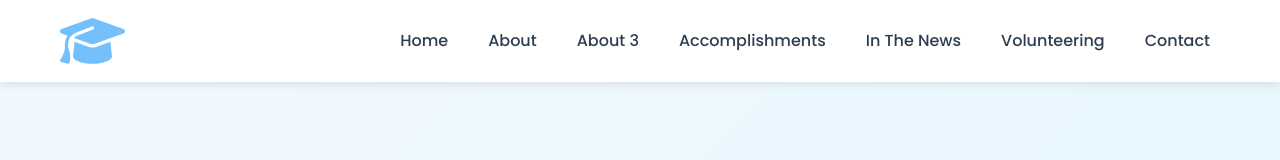
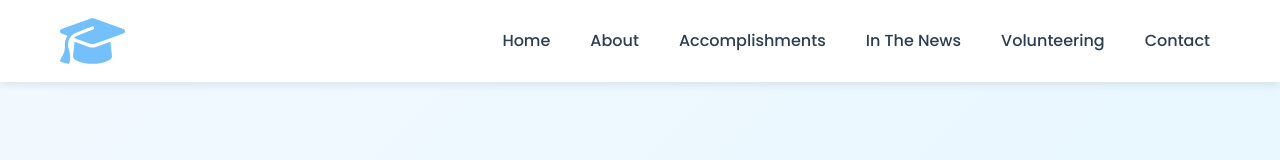
Before and after one commit to shankarhkn/shankarhkn.github.io, a plain HTML site: page volunteering.html in a window 1280 px wide. Shown: the top 160 px of the page. Drawn offline with Linux system fonts and the light colour scheme.

Commit message:
Update volunteering.html

```diff
--- a/volunteering.html
+++ b/volunteering.html
@@ -34,7 +34,6 @@
                 <ul class="nav-links">
                     <li><a href="shankarhkn.github.io">Home</a></li>
                     <li><a href="shankarhkn.github.io#about">About</a></li>
-                    <li><a href="#" onclick="document.getElementById('about').scrollIntoView({ behavior: 'smooth' }); return false;">About 3</a></li>
                     <li><a href="shankarhkn.github.io#accomplishments">Accomplishments</a></li>
                     <li><a href="shankarhkn.github.io#in_the_news">In The News</a></li>
                     <li><a href="volunteering.html" class="active">Volunteering</a></li>
```
